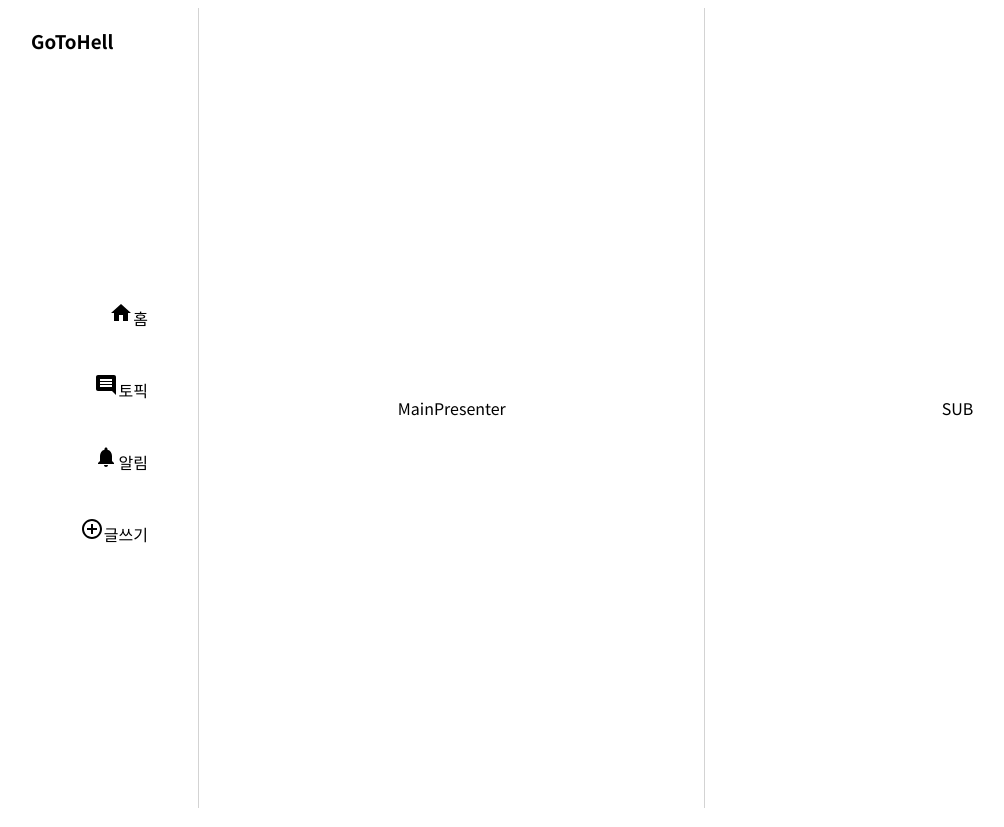
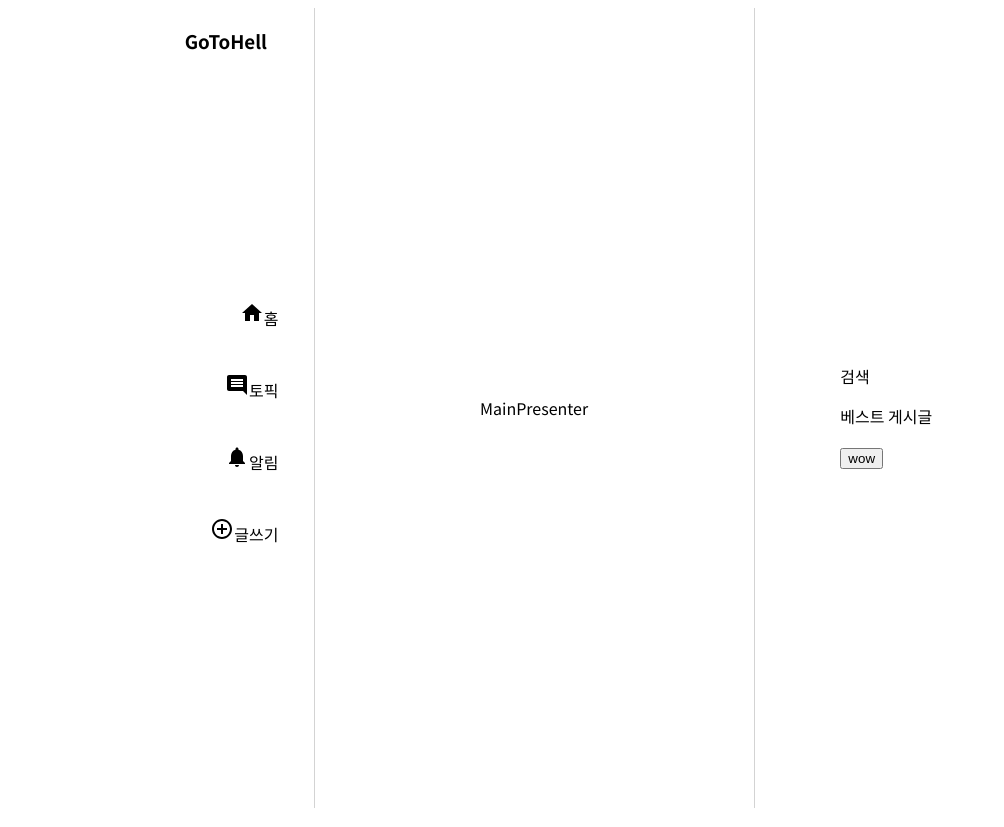
Before and after one commit to bbosirraegi/gotohell, a React (Vite) app: page / in a window 1280 px wide. Shown: the whole page, without its empty margins (62-1066 px from the left). Built offline with nearby package versions, Linux system fonts and the light colour scheme.

Commit message:
[UPDATE] BestTopic Skeleton

```diff
--- /dev/null
+++ b/src/components/BestTopic/BestTopicContainer.jsx
@@ -0,0 +1,26 @@
+import React from 'react'
+import BestTopicPresenter from './BestTopicPresenter'
+
+const BestTopicContainer = () => {
+
+    /* Router */
+
+    /* State */
+
+    /* Functions */
+    const testfuncion = () => {
+        console.log( "WOW" );
+    }
+
+    /* Hooks */
+
+    /* Render */
+
+    return (
+        <BestTopicPresenter
+            testfunction = { testfuncion }
+        />
+    );
+}
+
+export default BestTopicContainer
--- /dev/null
+++ b/src/components/BestTopic/BestTopicPresenter.jsx
@@ -0,0 +1,17 @@
+import React from 'react'
+
+const BestTopicPresenter = ( props ) => {
+
+    const { testfunction } = props;
+
+    return (
+        <div>
+            {/* UI 구성 */}
+            <p>검색</p>
+            <p>베스트 게시글</p>
+            <button onClick={ testfunction } >wow</button>
+        </div>
+    );
+}
+
+export default BestTopicPresenter
--- /dev/null
+++ b/src/components/BestTopic/index.js
@@ -0,0 +1,2 @@
+import BestTopicContainer from './BestTopicContainer';
+export default BestTopicContainer;
--- a/src/components/layout/Header.jsx
+++ b/src/components/layout/Header.jsx
@@ -7,24 +7,24 @@ import ControlPointIcon from '@mui/icons-material/ControlPoint';
 
 const Header = () => {
     return (
-        <div class="mainlayout-navi-box">
-            <h3 class="mainlayout-navi-title">
+        <div className="mainlayout-navi-box">
+            <h3 className="mainlayout-navi-title">
                 GoToHell
             </h3>
-            <div class="mainlayout-navi-linkbox">
-                <Link to="/" class="mainlayout-navi-link">
+            <div className="mainlayout-navi-linkbox">
+                <Link to="/" className="mainlayout-navi-link">
                     <HomeIcon />
                     홈
                 </Link>
-                <Link to="/about" class="mainlayout-navi-link">
+                <Link to="/about" className="mainlayout-navi-link">
                     <InsertCommentIcon />
                     토픽
                 </Link>
-                <Link to="/signin" class="mainlayout-navi-link">
+                <Link to="/signin" className="mainlayout-navi-link">
                     <NotificationsIcon />
                     알림
                 </Link>
-                <Link to="/signup" class="mainlayout-navi-link">
+                <Link to="/signup" className="mainlayout-navi-link">
                     <ControlPointIcon />
                     글쓰기
                 </Link>
--- a/src/components/layout/MainLayout.jsx
+++ b/src/components/layout/MainLayout.jsx
@@ -1,20 +1,21 @@
 import React from 'react'
 import { Outlet } from 'react-router-dom'
 import Header from './Header'
-import '../../css/main.css'
+import BestTopic from '../BestTopic'
+import '../../css/mainlayout.css'
 
 
 const MainLayout = () => {
   return (
-    <div class="mainlayout">
-      <div class="mainlayout-navi">
+    <div className="mainlayout">
+      <div className="mainlayout-navi">
         <Header />
       </div>
-      <div class="mainlayout-main">
+      <div className="mainlayout-main">
         <Outlet />
       </div>
-      <div class="mainlayout-sub">
-        <p>SUB</p>
+      <div className="mainlayout-sub">
+        <BestTopic />
       </div>
     </div>
   )
--- a/src/css/main.css
+++ b/src/css/mainlayout.css
@@ -6,6 +6,7 @@ html {
 
 body {
     font-family: "Noto Sans KR", sans-serif;
+    padding: 0 15%;
     height: 100%;
 }
 
@@ -36,7 +37,7 @@ a {
 }
 
 .mainlayout-main {
-    width: 40%;
+    width: 50%;
     height: 100%;
     border-right: 1px solid lightgray;
     display: flex;
@@ -45,7 +46,7 @@ a {
 }
 
 .mainlayout-sub {
-    width: 40%;
+    width: 30%;
     height: 100%;
     display: flex;
     justify-content: center;
```
